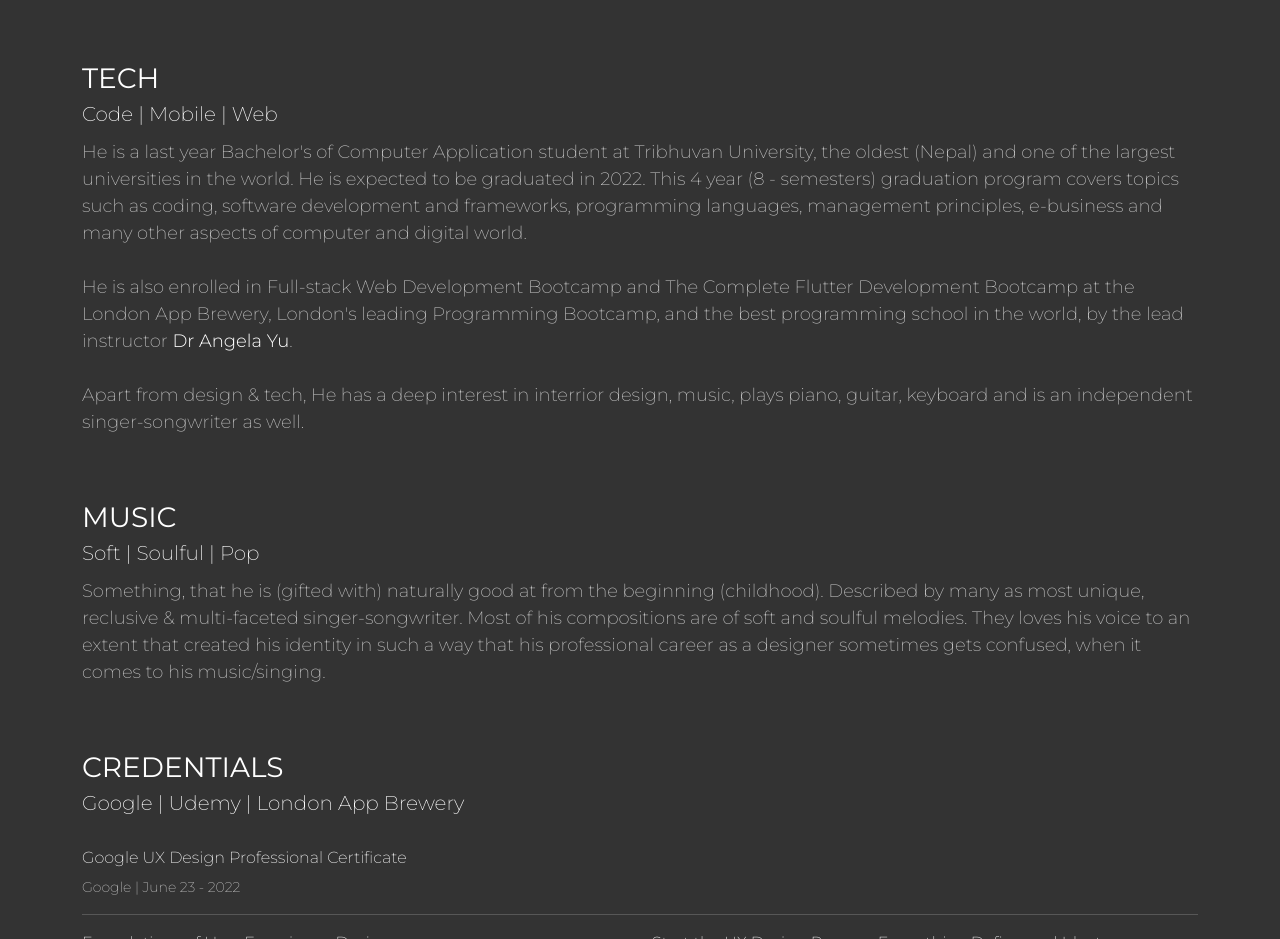
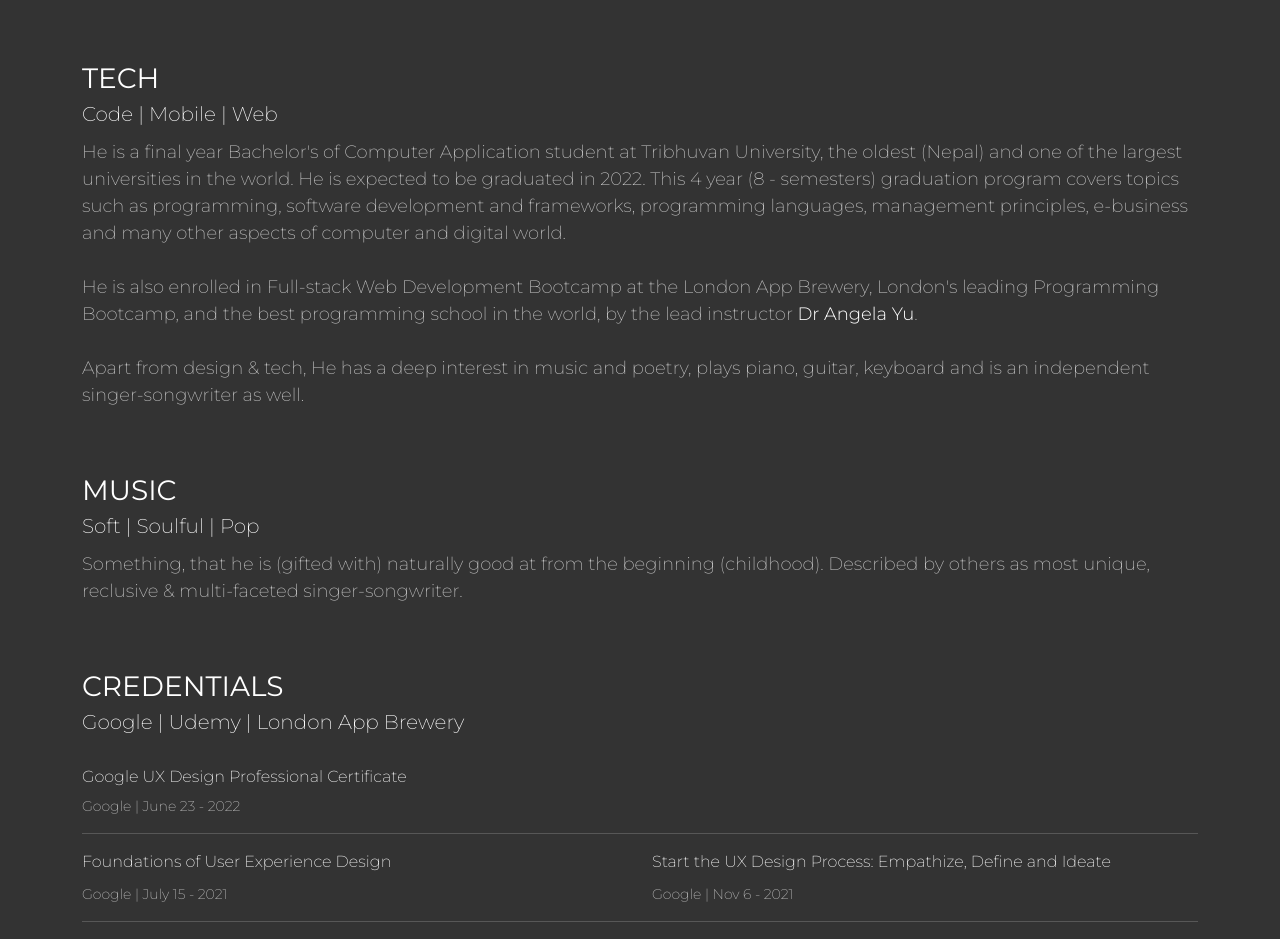
Before and after one commit to maazahmar/maazahmar.github.io, a plain HTML site: page about.html in a window 1280 px wide. Shown: the part 900-1839 px from the top of the page. Drawn offline with nearby package versions, Linux system fonts and the light colour scheme.

Commit message:
Update about.html
Edited texts

```diff
--- a/about.html
+++ b/about.html
@@ -340,9 +340,9 @@
       <h2>TECH</h2>
       <span class="tag">Code | Mobile | Web</span>
       <p class="text-start">
-        He is a last year Bachelor's of Computer Application student at Tribhuvan University, the oldest (Nepal) and one of the largest universities in the world. He is expected to be graduated in 2022.  This 4 year (8 - semesters) graduation program covers topics such as coding, software development and frameworks, programming languages, management principles, e-business and many other aspects of computer and digital world. <br><br>
-        He is also enrolled in Full-stack Web Development Bootcamp and The Complete Flutter Development Bootcamp at the London App Brewery, London's leading Programming Bootcamp, and the best programming school in the world, by the lead instructor <a href="https://www.udemy.com/user/4b4368a3-b5c8-4529-aa65-2056ec31f37e/" class="angela" target="_blank">Dr Angela Yu</a>. <br><br>
-        Apart from design & tech, He has a deep interest in interrior design, music, plays piano, guitar, keyboard and is an independent singer-songwriter as well.
+        He is a final year Bachelor's of Computer Application student at Tribhuvan University, the oldest (Nepal) and one of the largest universities in the world. He is expected to be graduated in 2022.  This 4 year (8 - semesters) graduation program covers topics such as programming, software development and frameworks, programming languages, management principles, e-business and many other aspects of computer and digital world. <br><br>
+        He is also enrolled in Full-stack Web Development Bootcamp at the London App Brewery, London's leading Programming Bootcamp, and the best programming school in the world, by the lead instructor <a href="https://www.udemy.com/user/4b4368a3-b5c8-4529-aa65-2056ec31f37e/" class="angela" target="_blank">Dr Angela Yu</a>. <br><br>
+        Apart from design & tech, He has a deep interest in music and poetry, plays piano, guitar, keyboard and is an independent singer-songwriter as well.
       </p>
     </div>
 
@@ -351,7 +351,7 @@
       <span class="tag">Soft | Soulful | Pop</span>
       <p class="text-start">
         Something, that he is (gifted with) naturally good at from the beginning (childhood).
-        Described by many as most unique, reclusive & multi-faceted singer-songwriter. Most of his compositions are of soft and soulful melodies. They loves his voice to an extent that created his identity in such a way that his professional career as a designer sometimes gets confused, when it comes to his music/singing.
+        Described by others as most unique, reclusive & multi-faceted singer-songwriter.
       </p>
     </div>
 
```
